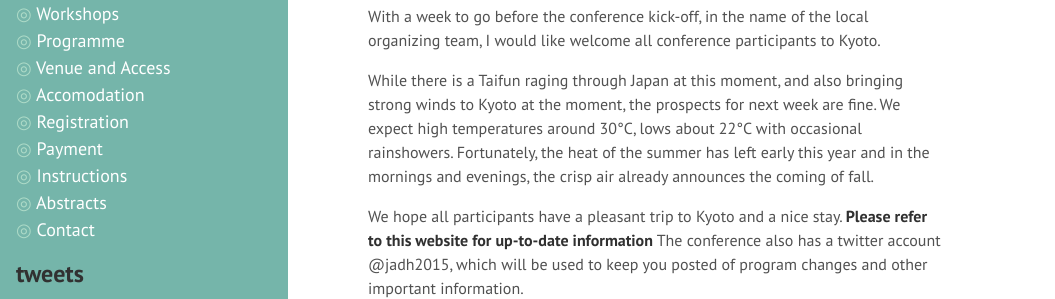
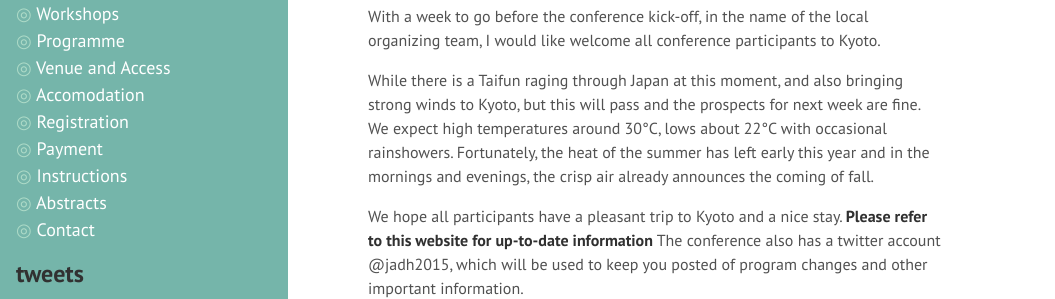
Before and after one commit to jadh2015/jadh2015.github.io, a Jekyll site: the page built from _posts/2015-08-25-welcome.markdown, in a window 1280 px wide. Shown: the part 337-636 px from the top of the page, without its empty margins (0-1055 px from the left). Built offline with Jekyll 4.4.1, drawn with Linux system fonts in a browser that asks for light colours; comment, search, counter and statistics services are not loaded.

Commit message:
stylistic change.

```diff
--- a/_posts/2015-08-25-welcome.markdown
+++ b/_posts/2015-08-25-welcome.markdown
@@ -10,11 +10,11 @@ local organizing team, I would like welcome all conference
 participants to Kyoto.
 
 While there is a Taifun raging through Japan at this moment, and also
-bringing strong winds to Kyoto at the moment, the prospects for next
-week are fine.  We expect high temperatures around 30°C, lows about
-22°C with occasional rainshowers.  Fortunately, the heat of the summer
-has left early this year and in the mornings and evenings, the crisp
-air already announces the coming of fall.
+bringing strong winds to Kyoto, but this will pass and the prospects
+for next week are fine.  We expect high temperatures around 30°C, lows
+about 22°C with occasional rainshowers.  Fortunately, the heat of the
+summer has left early this year and in the mornings and evenings, the
+crisp air already announces the coming of fall.
 
 We hope all participants have a pleasant trip to Kyoto and a nice
 stay.  **Please refer to this website for up-to-date information**  The
```
